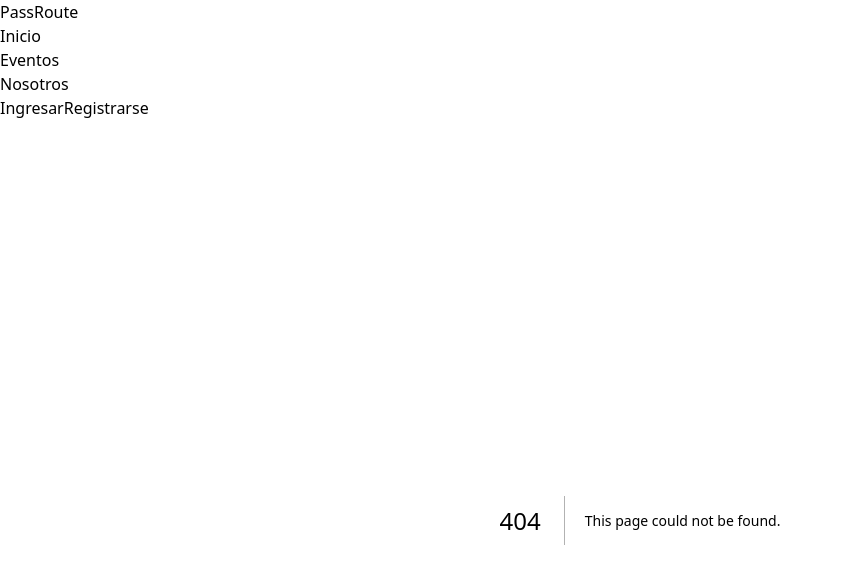
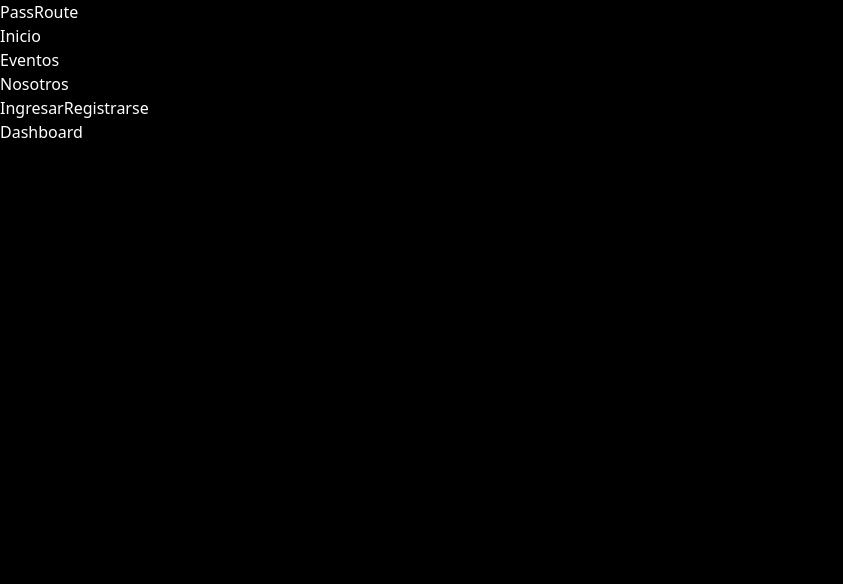
Before and after one commit to altobellidardo/passroute-front, a Next.js app: page /dashboard in a window 1280 px wide. Before the commit this address had no page. Shown: the top 584 px of the page, without its empty margins (0-843 px from the left). Built offline with nearby package versions, Linux system fonts and the light colour scheme.

Commit message:
test: add dashboard page

```diff
--- /dev/null
+++ b/src/app/dashboard/page.tsx
@@ -0,0 +1,7 @@
+function Dashboard () {
+  return (
+    <main>Dashboard</main>
+  )
+}
+
+export default Dashboard
```
